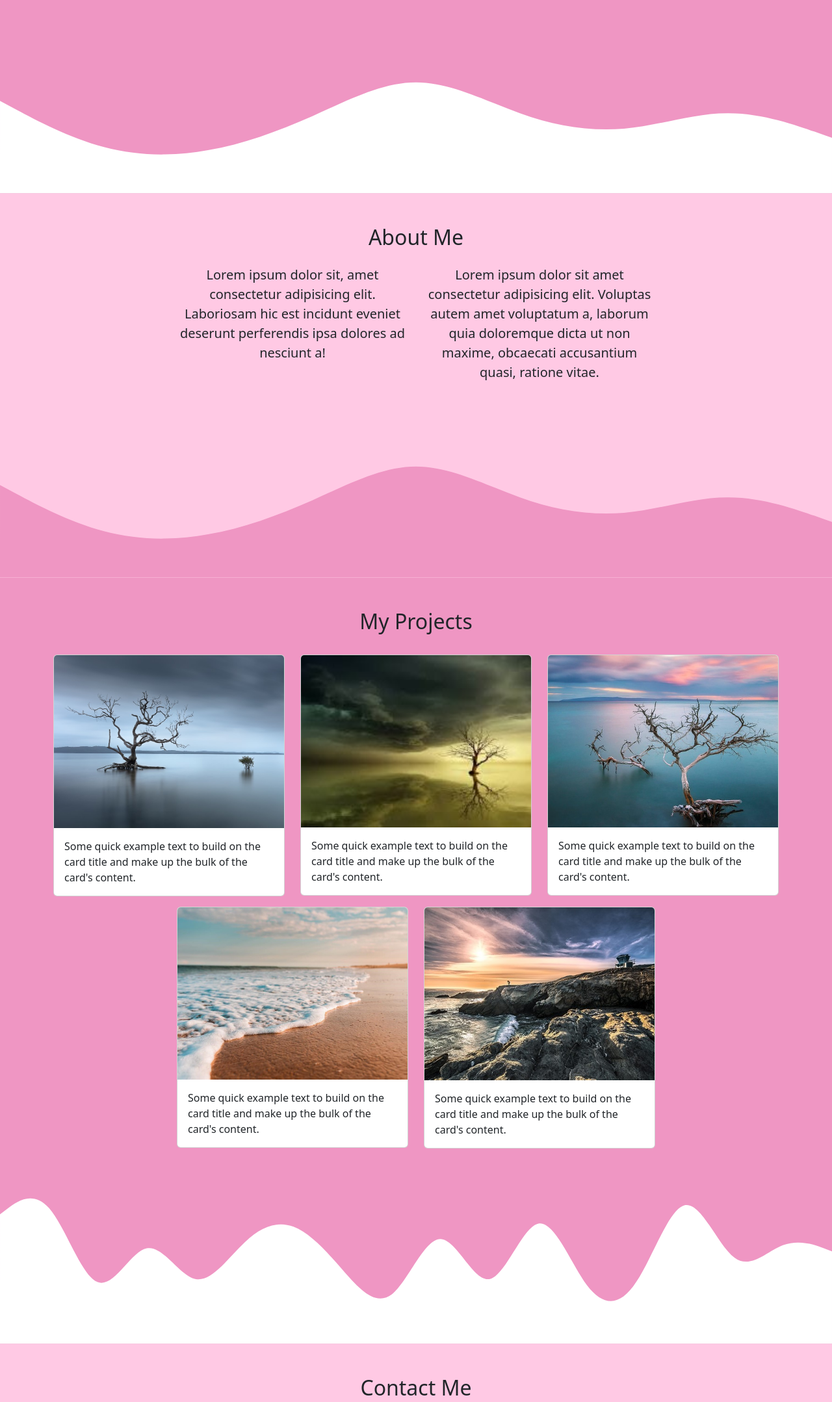
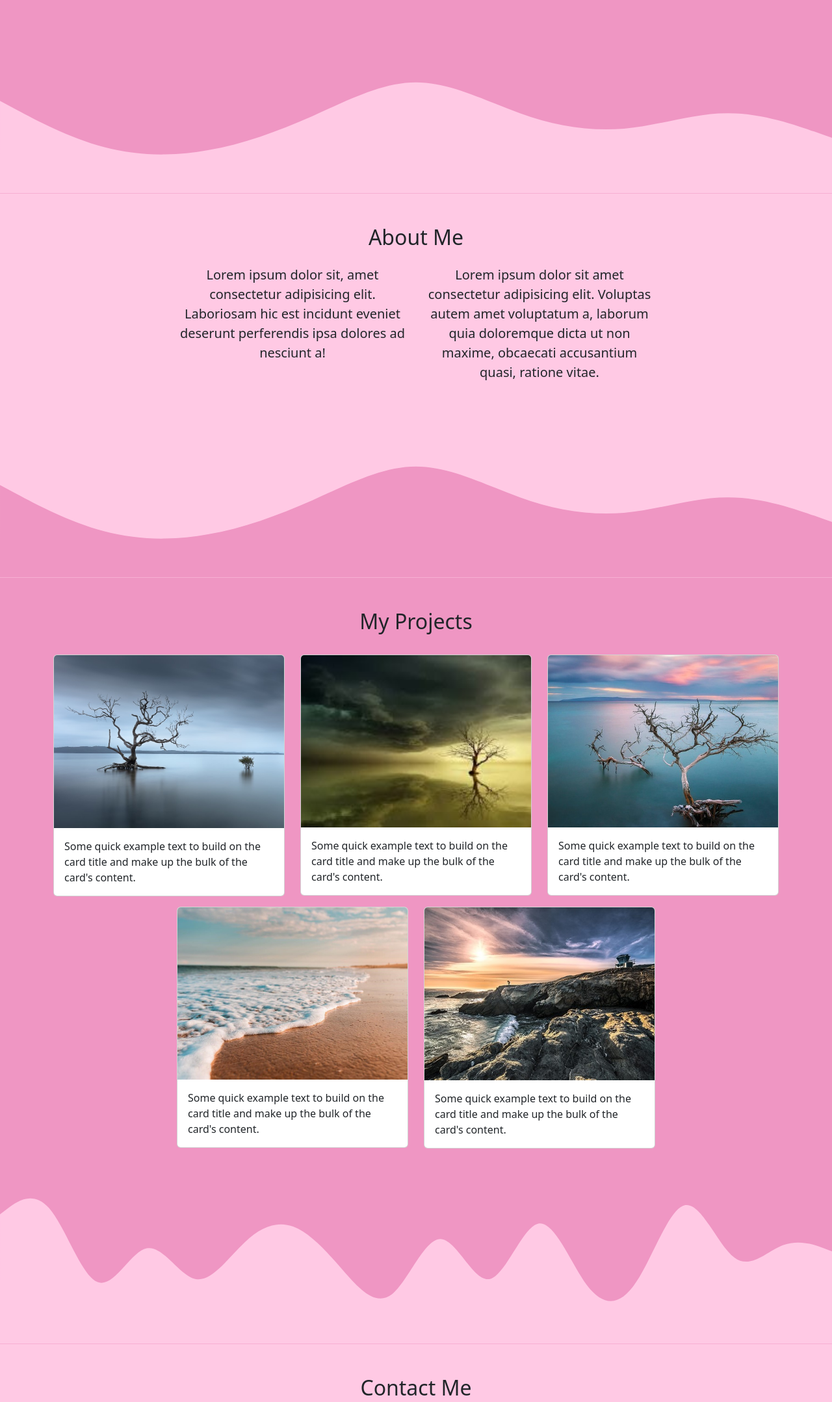
Before and after one commit to deviastriani/deviastriani.github.io, a plain HTML site: page index.html in a window 1280 px wide. Shown: the part 403-2560 px from the top of the page at 65% size. Drawn offline with nearby package versions, Linux system fonts and the light colour scheme.

```diff
--- a/index.html
+++ b/index.html
@@ -45,7 +45,7 @@
       <p class="lead">Informatics Engineering Students</p>
       <svg xmlns="http://www.w3.org/2000/svg" viewBox="0 0 1440 320">
         <path
-          fill="#ffffff"
+          fill="#ffc9e4"
           fill-opacity="1"
           d="M0,160L30,176C60,192,120,224,180,240C240,256,300,256,360,245.3C420,235,480,213,540,186.7C600,160,660,128,720,128C780,128,840,160,900,181.3C960,203,1020,213,1080,208C1140,203,1200,181,1260,181.3C1320,181,1380,203,1410,213.3L1440,224L1440,320L1410,320C1380,320,1320,320,1260,320C1200,320,1140,320,1080,320C1020,320,960,320,900,320C840,320,780,320,720,320C660,320,600,320,540,320C480,320,420,320,360,320C300,320,240,320,180,320C120,320,60,320,30,320L0,320Z"
         ></path>
@@ -133,7 +133,7 @@
       </div>
       <svg xmlns="http://www.w3.org/2000/svg" viewBox="0 0 1440 320">
         <path
-          fill="#ffffff"
+          fill="#ffc9e4"
           fill-opacity="1"
           d="M0,96L14.1,85.3C28.2,75,56,53,85,85.3C112.9,117,141,203,169,213.3C197.6,224,226,160,254,154.7C282.4,149,311,203,339,208C367.1,213,395,171,424,144C451.8,117,480,107,508,117.3C536.5,128,565,160,593,192C621.2,224,649,256,678,234.7C705.9,213,734,139,762,138.7C790.6,139,819,213,847,208C875.3,203,904,117,932,112C960,107,988,181,1016,218.7C1044.7,256,1073,256,1101,213.3C1129.4,171,1158,85,1186,80C1214.1,75,1242,149,1271,170.7C1298.8,192,1327,160,1355,149.3C1383.5,139,1412,149,1426,154.7L1440,160L1440,320L1425.9,320C1411.8,320,1384,320,1355,320C1327.1,320,1299,320,1271,320C1242.4,320,1214,320,1186,320C1157.6,320,1129,320,1101,320C1072.9,320,1045,320,1016,320C988.2,320,960,320,932,320C903.5,320,875,320,847,320C818.8,320,791,320,762,320C734.1,320,706,320,678,320C649.4,320,621,320,593,320C564.7,320,536,320,508,320C480,320,452,320,424,320C395.3,320,367,320,339,320C310.6,320,282,320,254,320C225.9,320,198,320,169,320C141.2,320,113,320,85,320C56.5,320,28,320,14,320L0,320Z"
         ></path>
```
